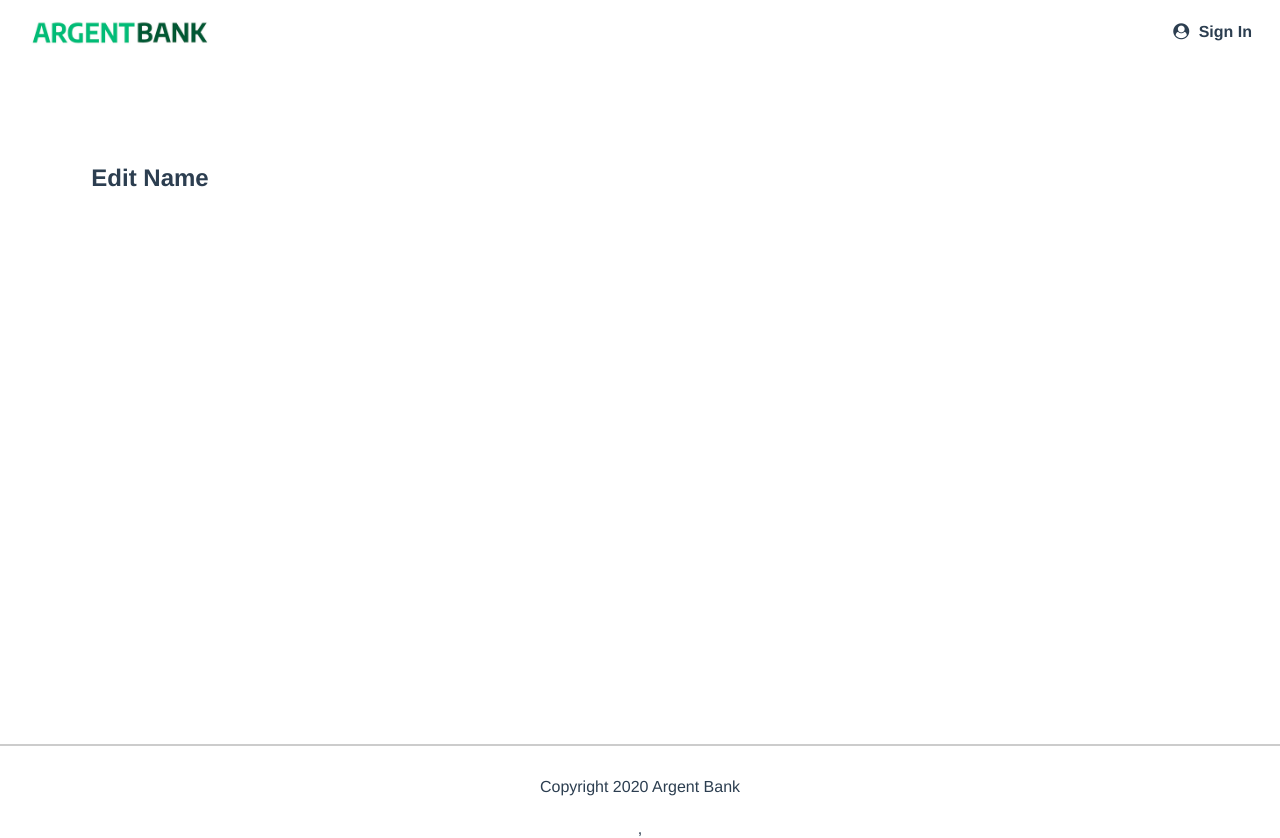
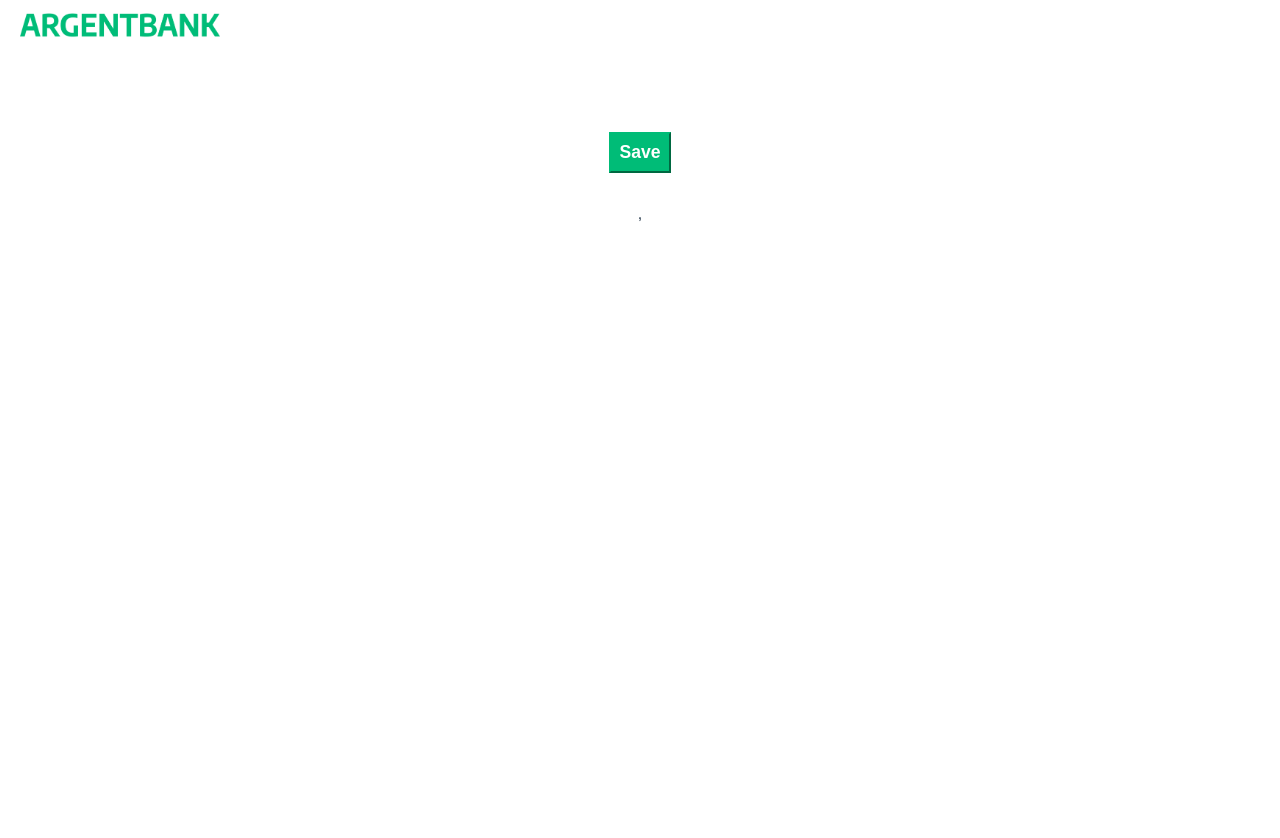
Before and after one commit to heltnx/argentbank, a React (Create React App) app: page /edit_name in a window 1280 px wide. After the commit the page ends 800 px from the top, so only its background shows below. Built offline with nearby package versions, Linux system fonts and the light colour scheme.

Commit message:
ajout header edit

```diff
--- a/src/Layouts/header_edit/Header_edit.jsx
+++ b/src/Layouts/header_edit/Header_edit.jsx
@@ -1,11 +1,37 @@
 import React from 'react';
+import { Link } from 'react-router-dom';
+// import { useSelector } from 'react-redux';
+import Button from '../../components/button/Button';
+// images
+import argentBankLogo from '../../assets/img/argentBankLogo_edit.png';
+// style
+import '../navbar/navbar.css'
 
-const Header_edit = () => {
+const HeaderEdit = () => {
+
     return (
-        <div>
+        <div className="header">
+
+            <nav className="main-nav">
+                <Link to="/" className="main-nav-logo">
+                    <img
+                        className="main-nav-logo-image"
+                        src={argentBankLogo}
+                        alt="Argent Bank Logo"
+                    />
+                    <h1 className="sr-only">Argent Bank</h1>
+                </Link> </nav>
+
+            {/* Affiche le message de bienvenue avec le nom de l'utilisateur */}
+            <h1>Edit user info</h1>
+
+            {/* Utilise un lien de React Router pour rediriger vers la page d'édition du nom */}
+            <Link to="/edit_name" className='edit-button'>
+                <Button text="Save" />
+            </Link>
 
         </div>
-    );
+    )
 };
 
-export default Header_edit;
+export default HeaderEdit;
--- a/src/pages/edit_name/edit_name.jsx
+++ b/src/pages/edit_name/edit_name.jsx
@@ -1,17 +1,16 @@
 import React from 'react';
 // layouts
-import Layout from '../../Layouts/Layout';
+import HeaderEdit from '../../Layouts/header_edit/Header_edit';
 // style
 
 const EditName = () => {
     return (
-        <Layout>
-            <section>
-                <div className='sign-in-content' >
-                    <h1>Edit Name</h1>
-                </div>
-            </section>
-        </Layout>
+
+        <section>
+            <HeaderEdit />
+
+        </section>
+
     )
 };
 
```
Also changed, not shown: src/assets/img/argentBankLogo_edit.png (added).
